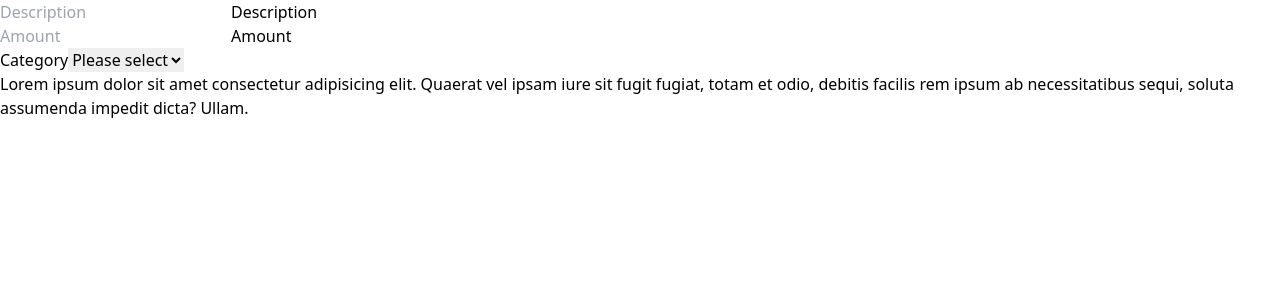
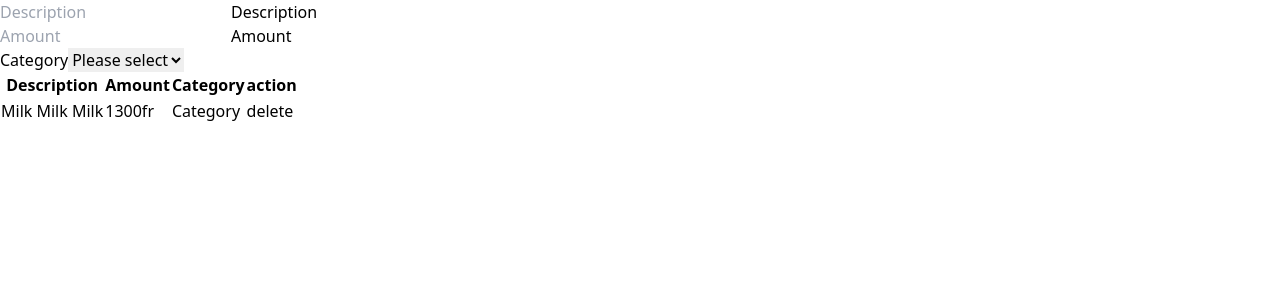
Before and after one commit to danielerat/expense-tracker, a React (Vite) app: page / in a window 1280 px wide. Shown: the top 300 px of the page. Built offline with nearby package versions, Linux system fonts and the light colour scheme.

Commit message:
Expense List Table Component

```diff
--- /dev/null
+++ b/src/components/ExpenseList.tsx
@@ -0,0 +1,43 @@
+const ExpenseList = () => {
+  return (
+    <div className="overflow-x-auto">
+      <table className="min-w-full divide-y-2 divide-gray-200 bg-white text-sm">
+        <thead className="ltr:text-left rtl:text-right">
+          <tr>
+            <th className="whitespace-nowrap px-4 py-2 font-medium text-gray-900">
+              Description
+            </th>
+            <th className="whitespace-nowrap px-4 py-2 font-medium text-gray-900">
+              Amount
+            </th>
+            <th className="whitespace-nowrap px-4 py-2 font-medium text-gray-900">
+              Category
+            </th>
+            <th className="whitespace-nowrap px-4 py-2 font-thin text-gray-900">
+              action
+            </th>
+          </tr>
+        </thead>
+
+        <tbody className="divide-y divide-gray-200">
+          <tr className="odd:bg-gray-50">
+            <td className="whitespace-nowrap px-4 py-2 font-medium text-gray-900">
+              Milk Milk Milk
+            </td>
+            <td className="whitespace-nowrap px-4 py-2 text-gray-700">
+              1300fr
+            </td>
+            <td className="whitespace-nowrap px-4 py-2 text-gray-700">
+              Category
+            </td>
+            <td className="whitespace-nowrap px-4 py-2 text-gray-700">
+              delete
+            </td>
+          </tr>
+        </tbody>
+      </table>
+    </div>
+  );
+};
+
+export default ExpenseList;
--- a/src/pages/Home.tsx
+++ b/src/pages/Home.tsx
@@ -1,3 +1,4 @@
+import ExpenseList from "../components/ExpenseList";
 import Input from "../components/shared/Input";
 import SelectInput from "../components/shared/SelectInput";
 
@@ -13,9 +14,7 @@ const Home = () => {
           </div>
         </div>
         <div className="basis-1/2 p-5">
-          Lorem ipsum dolor sit amet consectetur adipisicing elit. Quaerat vel
-          ipsam iure sit fugit fugiat, totam et odio, debitis facilis rem ipsum
-          ab necessitatibus sequi, soluta assumenda impedit dicta? Ullam.
+          <ExpenseList></ExpenseList>
         </div>
       </div>
     </>
```
